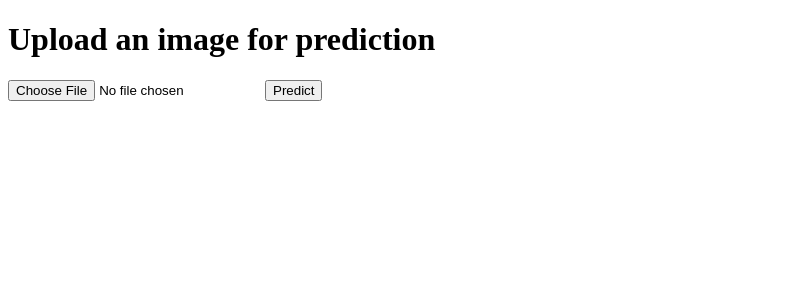
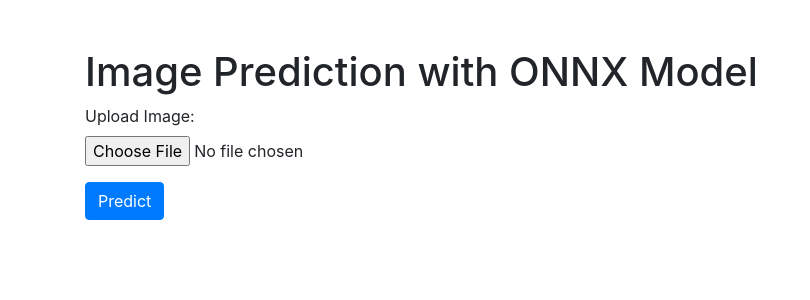
Before and after one commit to Shabbir-Poswal/AerialDetection, a Flask app: page / in a window 1280 px wide. Shown: the top 300 px of the page, without its empty margins (0-810 px from the left). Run offline with Flask 3, Linux system fonts and the light colour scheme; some libraries are stand-ins or nearby versions.

Commit message:
change the requiremnts

```diff
--- a/templates/index.html
+++ b/templates/index.html
@@ -1,25 +1,34 @@
-<!-- index.html -->
 <!DOCTYPE html>
-<html>
+<html lang="en">
 <head>
-    <title>Image Prediction</title>
+    <meta charset="UTF-8">
+    <meta name="viewport" content="width=device-width, initial-scale=1.0">
+    <title>Flask Image Prediction</title>
+    <link rel="stylesheet" href="https://stackpath.bootstrapcdn.com/bootstrap/4.5.2/css/bootstrap.min.css">
 </head>
 <body>
-    <h1>Upload an image for prediction</h1>
-    <form action="/predict" method="post" enctype="multipart/form-data">
-        <input type="file" name="image" />
-        <input type="submit" value="Predict" />
-    </form>
+    <div class="container mt-5">
+        <h1>Image Prediction with ONNX Model</h1>
+        {% if error %}
+            <div class="alert alert-danger">{{ error }}</div>
+        {% endif %}
+        <form action="/predict" method="post" enctype="multipart/form-data">
+            <div class="form-group">
+                <label for="image">Upload Image:</label>
+                <input type="file" class="form-control-file" id="image" name="image" required>
+            </div>
+            <button type="submit" class="btn btn-primary">Predict</button>
+        </form>
 
-    <!-- Display error message if present -->
-    {% if error %}
-        <p style="color: red;">{{ error }}</p>
-    {% endif %}
+        {% if result_image %}
+            <h2 class="mt-4">Result:</h2>
+            <img src="{{ result_image }}" alt="Result Image" class="img-fluid">
+        {% endif %}
+    </div>
 
-    <!-- Display the result image if present -->
-    {% if result_image %}
-        <h2>Result:</h2>
-        <img src="{{ result_image }}" alt="Result Image" />
-    {% endif %}
+    <!-- Optional: Include Bootstrap JS -->
+    <script src="https://code.jquery.com/jquery-3.5.1.slim.min.js"></script>
+    <script src="https://cdn.jsdelivr.net/npm/@popperjs/core@2.9.3/dist/umd/popper.min.js"></script>
+    <script src="https://stackpath.bootstrapcdn.com/bootstrap/4.5.2/js/bootstrap.min.js"></script>
 </body>
 </html>
```
Also changed, not shown: requirements.txt (+4 -17 lines), static/result.jpg (added), static/uploaded.jpg (added).
